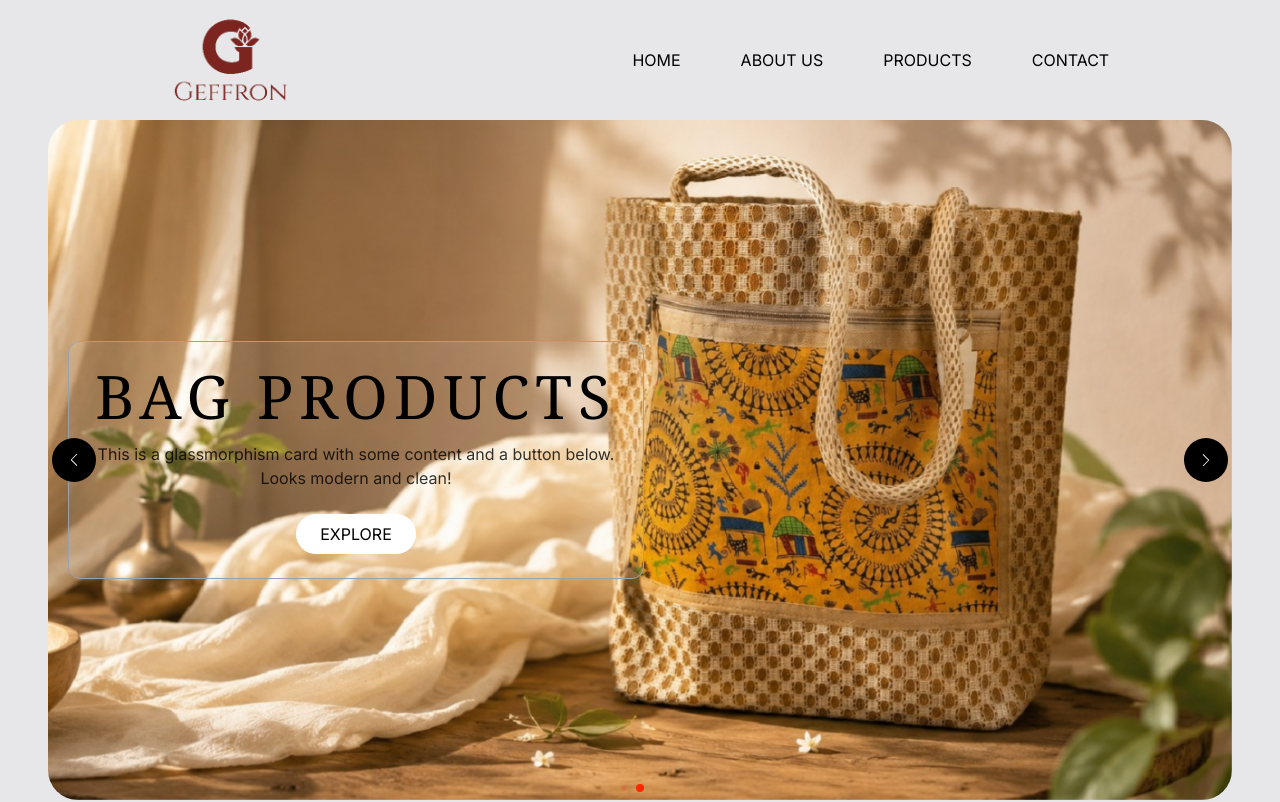
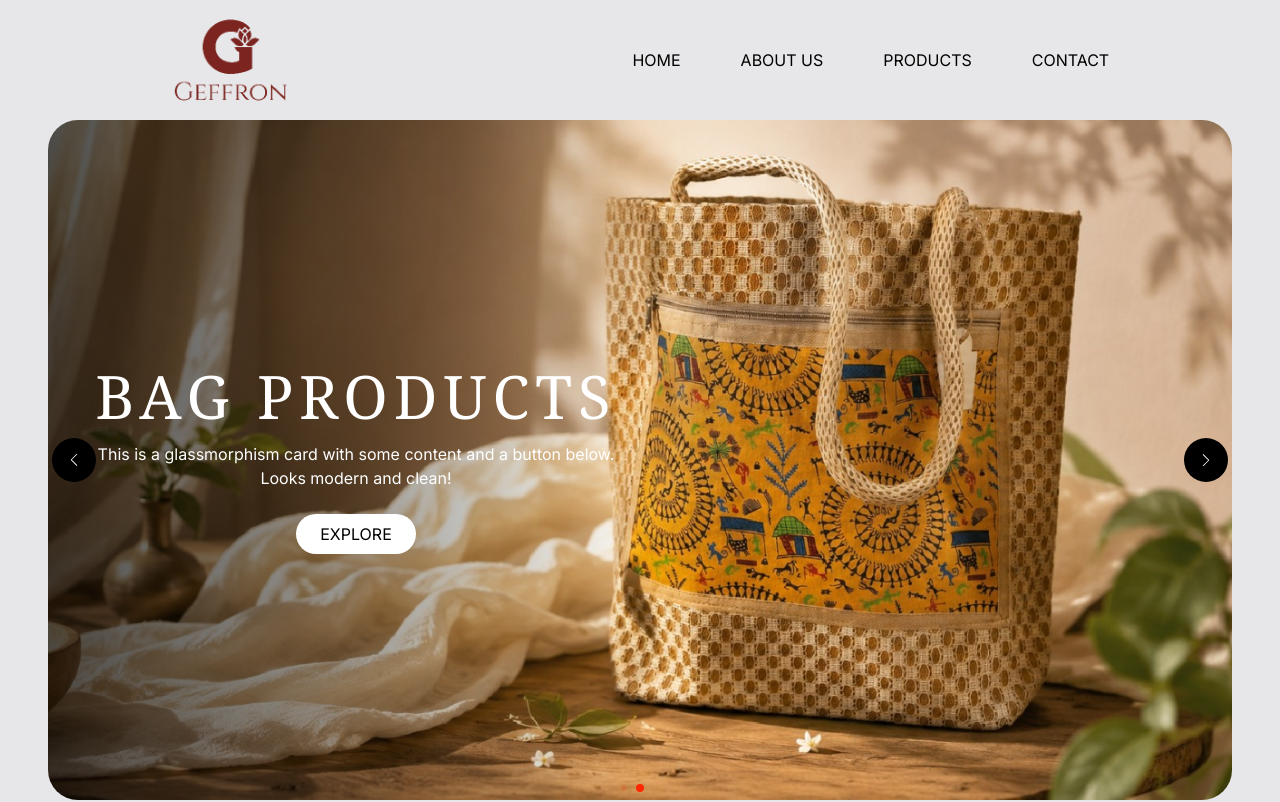
Before and after one commit to DhamaleSiddhesh/geffron, a React (Vite) app in the folder frontend/: page / in a window 1280 px wide. Shown: the top 802 px of the page. Built offline with nearby package versions, Linux system fonts and the light colour scheme; a web font is replaced by a local one.

Commit message:
added overlay on hero banner .

```diff
--- a/frontend/src/components/home/SliderHero.jsx
+++ b/frontend/src/components/home/SliderHero.jsx
@@ -64,12 +64,14 @@ const SliderHero = () => {
             />
 
             <div className="absolute inset-0 flex justify-start items-center text-center text-white">
-              <div className="bg-white/10 backdrop-blur-[0.5px] border border-gray-400 rounded-xl m-5 md:p-6 max-w-xl">
-                <h2 className="uppercase font-serif text-3xl md:text-6xl font-light mb-4 text-black tracking-widest">
+              <div className="absolute inset-y-0 left-0 w-[50%] bg-gradient-to-r from-black/70 via-black/40 to-transparent" />
+
+              <div className="z-10 m-5 md:p-6 max-w-xl">
+                <h2 className="uppercase font-serif text-3xl md:text-6xl font-light mb-4 text-white tracking-widest">
                   {slide.title}
                 </h2>
 
-                <p className="text-black/80 mb-6 text-sm md:text-base">
+                <p className="text-white mb-6 text-sm md:text-base">
                   {slide.description}
                 </p>
 
```
